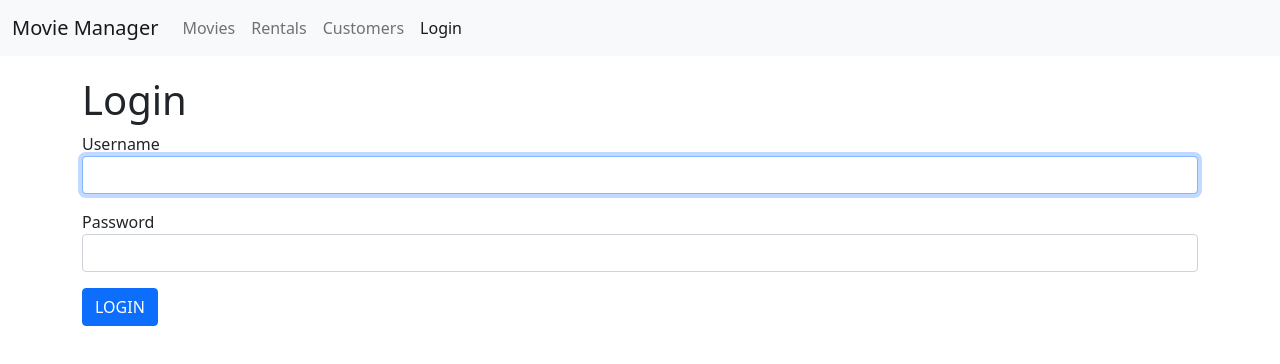
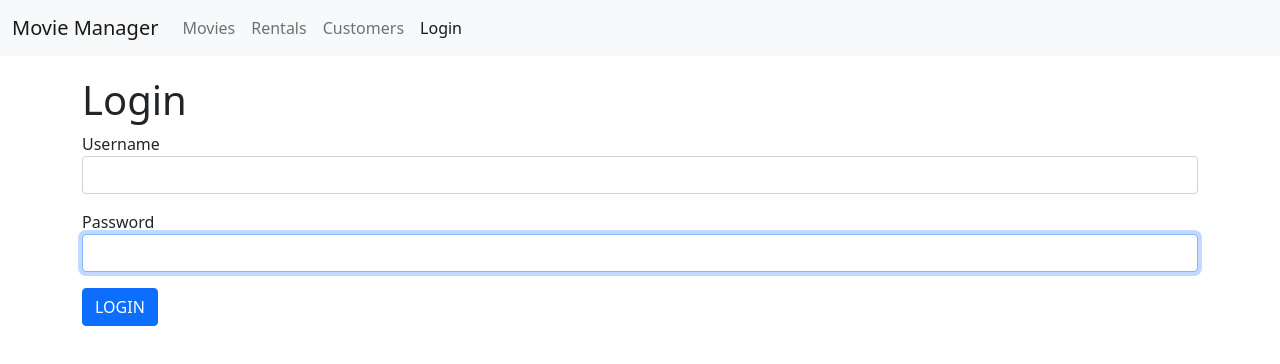
Before and after one commit to Chintan-Karki/favourite-movie-manager, a React (Create React App) app: page /login in a window 1280 px wide. Shown: the top 364 px of the page. Built offline with nearby package versions, Linux system fonts and the light colour scheme.

Commit message:
Extracted Input into a separate component

```diff
--- /dev/null
+++ b/src/components/common/input.jsx
@@ -0,0 +1,20 @@
+import React from "react";
+
+const Input = ({ name, label, value, onChange }) => {
+  return (
+    <div className="form-group">
+      <label htmlFor={name}>{label}</label>
+      <input
+        value={value}
+        name={name}
+        id={name}
+        onChange={onChange}
+        type="text"
+        className="form-control"
+        autoFocus
+      />
+    </div>
+  );
+};
+
+export default Input;
--- a/src/components/loginForm.jsx
+++ b/src/components/loginForm.jsx
@@ -1,4 +1,5 @@
 import React, { Component } from "react";
+import Input from "./common/input";
 
 class LoginForm extends Component {
   state = {
@@ -26,29 +27,18 @@
       <div>
         <h1>Login</h1>
         <form onSubmit={this.handleSubmit}>
-          <div className="form-group">
-            <label htmlFor="username">Username</label>
-            <input
-              autoFocus
+          <Input
             name="username"
-              id="username"
-              type="text"
-              className="form-control"
             value={account.username}
+            label="Username"
             onChange={this.handleChange}
           />
-          </div>
-          <div className="form-group">
-            <label htmlFor="password">Password</label>
-            <input
-              id="password"
+          <Input
             name="password"
-              type="text"
-              className="form-control"
             value={account.password}
+            label="Password"
             onChange={this.handleChange}
           />
-          </div>
 
           <button className="btn btn-primary">LOGIN</button>
         </form>
```
Lines whose indentation alone changed are shown as unchanged.
